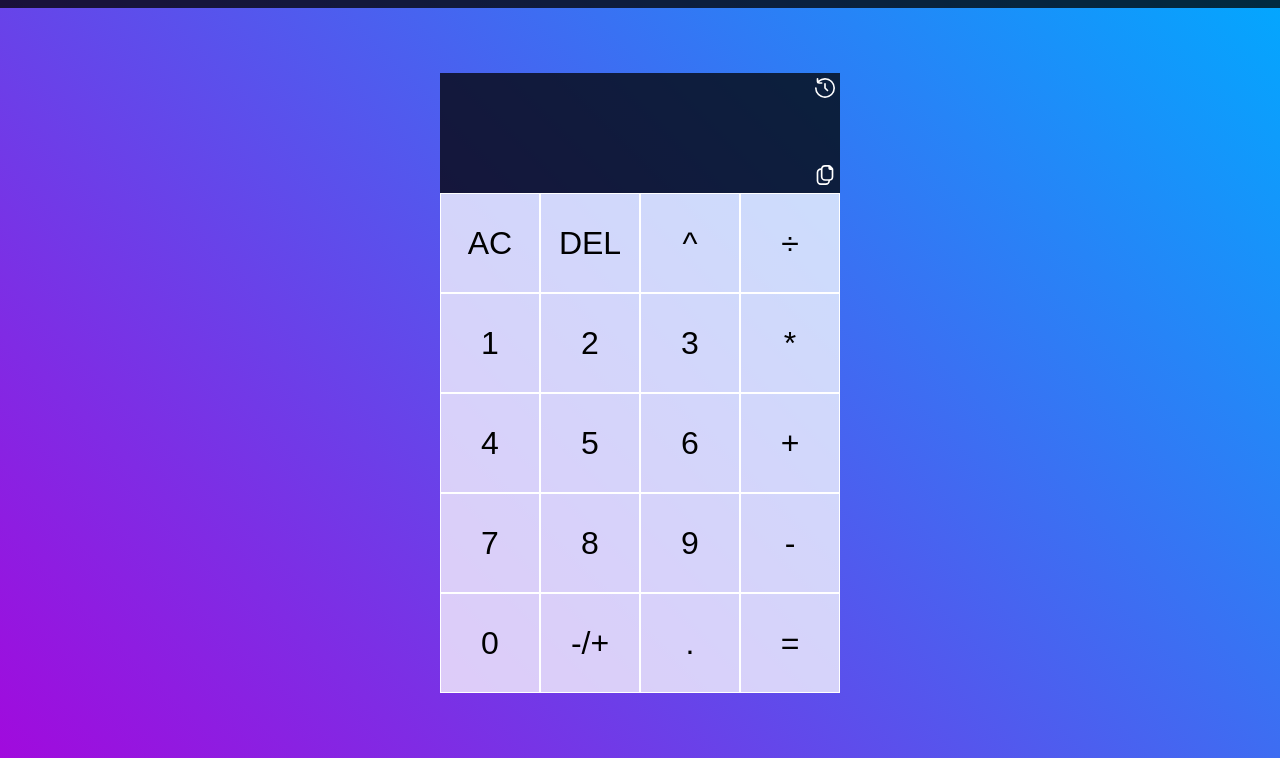
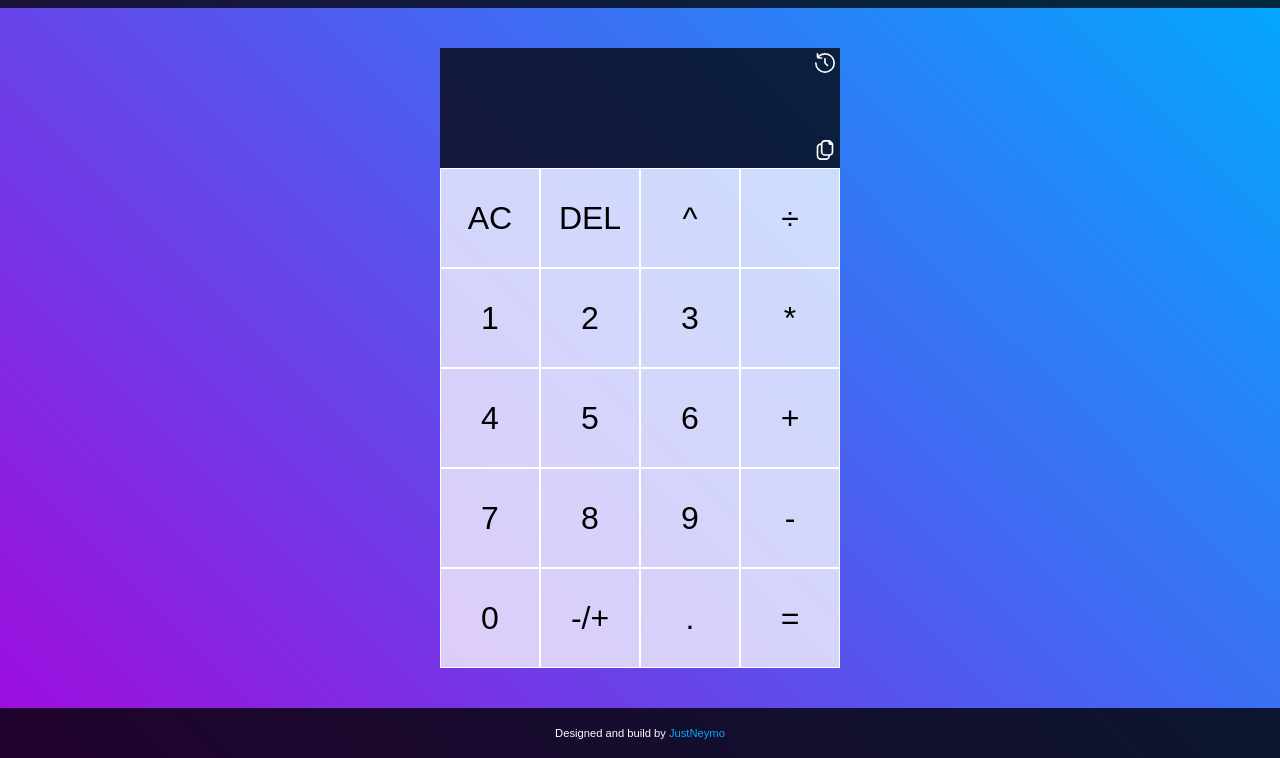
Before and after one commit to pubec929/Calculator, a plain HTML site: page index.html in a window 1280 px wide. Shown: the part 42-800 px from the top of the page. Drawn offline with Linux system fonts and the light colour scheme.

Commit message:
add footer and saves current theme now in localStorage

```diff
--- a/index.html
+++ b/index.html
@@ -65,6 +65,13 @@
 			<button data-number>.</button>
 			<button data-equals>=</button>
 		</div>
-		<footer></footer>
+		<footer>
+			<div class="text-container">
+				Designed and build by
+				<a class="text-link" href="https://github.com/pubec929" target="_blank"
+					>JustNeymo</a
+				>
+			</div>
+		</footer>
 	</body>
 </html>
--- a/main.js
+++ b/main.js
@@ -170,6 +170,7 @@ class Calculator {
 function switchTheme(theme) {
 	body.className = '';
 	body.classList.add(theme);
+	localStorage.setItem('theme', theme);
 }
 
 // Get DOM Elements
@@ -190,6 +191,13 @@ const calculator = new Calculator(
 	currentOperandTextElement,
 	copyButton,
 );
+
+// Read from local storage
+const theme = localStorage.getItem('theme');
+
+if (theme) {
+	body.classList.add(theme);
+}
 
 // start Interaction
 document.addEventListener('click', handleMouseClick);
--- a/styless.css
+++ b/styless.css
@@ -54,6 +54,10 @@
 	--nav-bg: rgba(0, 0, 0, 0.75);
 	--nav-dropdown-bg: rgba(255, 255, 255, 0.75);
 	--nav-dropdown-text-color: rgba(0, 0, 0, 1);
+
+	/* Colors of footer */
+	--footer-text-color: rgba(255, 255, 255, 1);
+	--footer-bg: rgba(0, 0, 0, 0.8);
 }
 
 .green-to-blue {
@@ -142,7 +146,7 @@ a {
 
 	box-shadow: rgba(2, 8, 20, 0.1) 0px 0.175em 0.5em;
 
-	transform: translateX(-38%);
+	transform: translateX(-30%);
 	transition: opacity 0.15s ease-out;
 }
 .has-dropdown:focus-within .dropdown {
@@ -279,6 +283,27 @@ a {
 }
 
 footer {
-	opacity: 0;
+	width: 100%;
+	height: 50px;
+	font-size: 0.7rem;
+	background-color: var(--footer-bg);
+	color: var(--footer-text-color);
+	opacity: 1;
 	user-select: none;
+	display: flex;
+	align-items: center;
+	justify-content: center;
 }
+
+.text-link {
+	/*
+	background: linear-gradient(225deg, #00aaff, #a10add);
+	-webkit-background-clip: text;
+	-webkit-text-fill-color: transparent;
+	*/
+	color: #00aaff;
+}
+
+.text-link:hover {
+	border-bottom: 2px solid #00aaff;
+}
```
